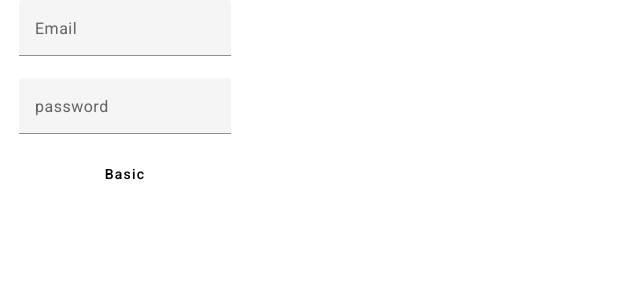
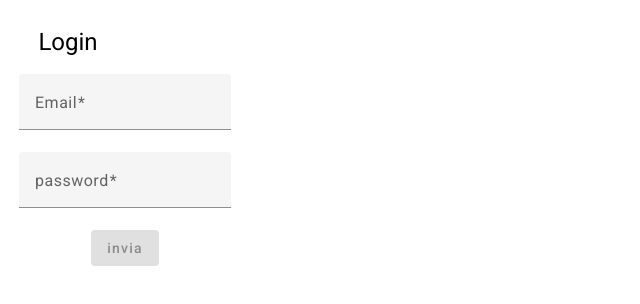
Before and after one commit to Salvatore-12/lezione-38-ng, an Angular app: page /login in a window 1280 px wide. Shown: the top 304 px of the page, without its empty margins (0-640 px from the left). Built offline with nearby package versions, Linux system fonts and the light colour scheme.

Commit message:
sitemazione form login css e la scritta invia nel html

```diff
--- a/src/app/componenti/login/login.component.css
+++ b/src/app/componenti/login/login.component.css
@@ -1,3 +1,10 @@
+h1{
+    text-transform:initial;
+    margin-top: 2%;
+    margin-left: 3%;
+
+}
+
 form{
     display: flex;
     flex-direction: column;
--- a/src/app/componenti/login/login.component.html
+++ b/src/app/componenti/login/login.component.html
@@ -1,12 +1,13 @@
+<h1>Login</h1>
 
-<form #loginform="ngForm" (ngSubmit)="onSubmit(loginform)">
-<mat-form-field>
+<form #loginForm="ngForm" (ngSubmit)="onSubmit(loginForm)">
+  <mat-form-field>
     <mat-label>Email</mat-label>
-    <input matInput>
+    <input matInput type="email" name="email" required ngModel>
   </mat-form-field>
   <mat-form-field>
     <mat-label>password</mat-label>
-    <input matInput>
+    <input matInput type="password" name="password" required ngModel>
   </mat-form-field>
-  <button mat-flat-button>Basic</button>
+  <button mat-raised-button color="primary" type="submit" [disabled]="!loginForm.valid">invia</button>
 </form>
```
